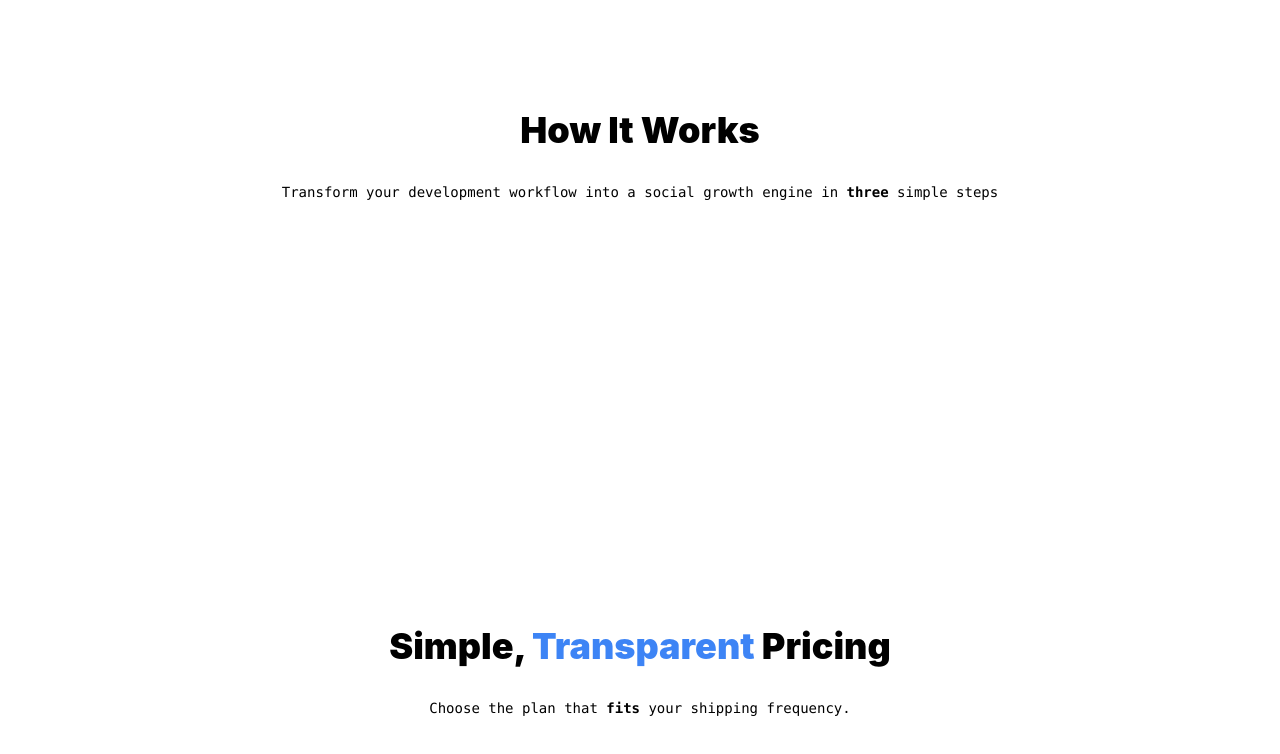
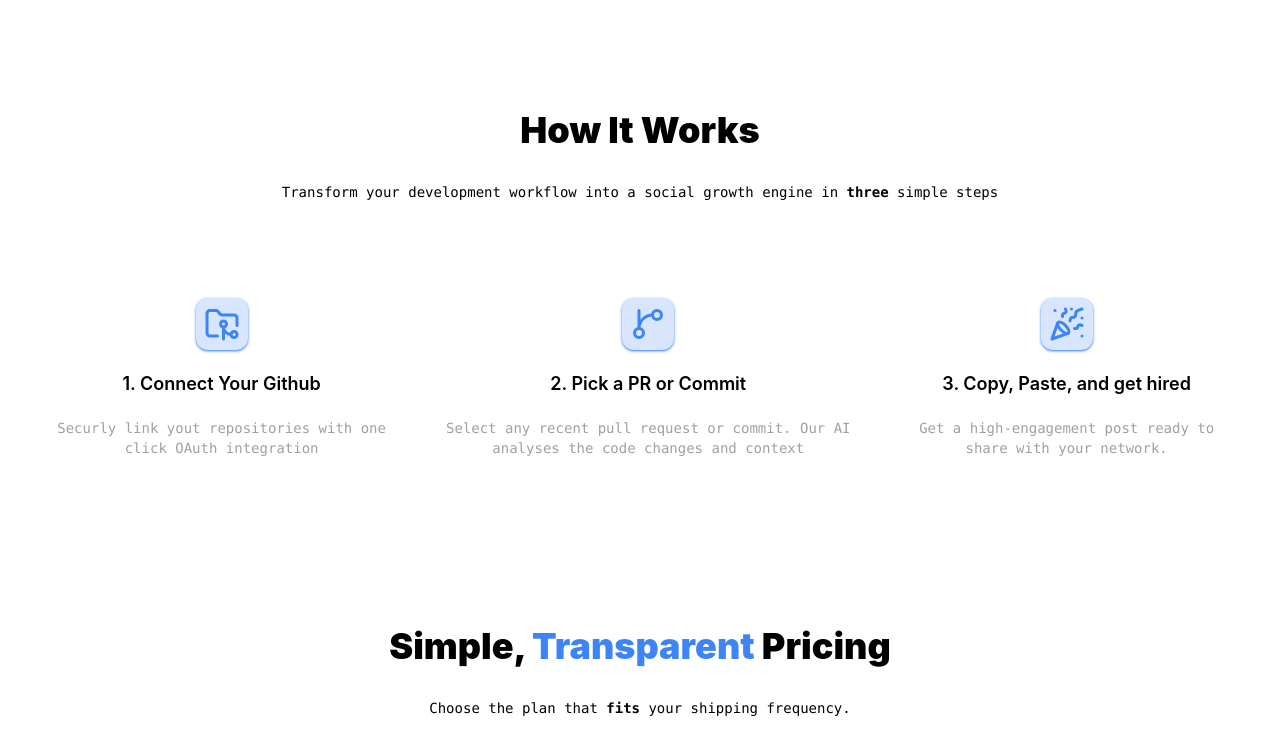
Before and after one commit to ZenenContreras/gitStory, a React (Vite) app: page / in a window 1280 px wide. Shown: the part 1226-1980 px from the top of the page. Built offline with nearby package versions, Linux system fonts and the light colour scheme.

Commit message:
feat: GSAP animation for grow section with timeline and scrolltrigger
This reverts commit d51f3b521298f6afe30638134b6497170e2e4c09.

```diff
--- a/src/components/landing/GrowSection.tsx
+++ b/src/components/landing/GrowSection.tsx
@@ -1,13 +1,7 @@
 import { type JSX } from "react"
 import { GitBranch, PartyPopper,FolderGit2 } from "lucide-react";
-import gsap from "gsap";
-import { useGSAP } from "@gsap/react";
-import { ScrollTrigger } from 'gsap/all';
-
-gsap.registerPlugin(ScrollTrigger)
 
 interface steps{
-    name: string;
     order: number;
     title: string;
     text: string;
@@ -16,38 +10,20 @@ interface steps{
 
 
 const steps: steps[] = [
-
-    {name: 'connect' ,order: 1 , title: 'Connect Your Github', text: 'Securly link yout repositories with one click OAuth integration', icon: <FolderGit2 size={36}/> },
-
-    {name: 'pick' ,order: 2 , title: 'Pick a PR or Commit', text: 'Select any recent pull request or commit. Our AI analyses the code changes and context', icon: <GitBranch size={36}/> },
-
-    {name: 'hired' , order: 3 , title: 'Copy, Paste, and get hired', text: 'Get a high-engagement post ready to share with your network.', icon: <PartyPopper size={36}/>}
+    {order: 1 , title: 'Connect Your Github', text: 'Securly link yout repositories with one click OAuth integration', icon: <FolderGit2 size={36}/> },
+    {order: 2 , title: 'Pick a PR or Commit', text: 'Select any recent pull request or commit. Our AI analyses the code changes and context', icon: <GitBranch size={36}/> },
+    {order: 3 , title: 'Copy, Paste, and get hired', text: 'Get a high-engagement post ready to share with your network.', icon: <PartyPopper size={36}/>}
 ]
 
 
 function GrowSection() {
-    useGSAP(() => {
-        let tl = gsap.timeline({
-            scrollTrigger:{
-                trigger: '#steps',
-                start: 'top bottom',
-                end: 'top 40%',
-                scrub: 1,
-            }
-        })
-
-        tl.from('#connect', {opacity: 0, y: 50 })
-          .from('#pick', {opacity: 0, y: 50 })
-          .from('#hired', {opacity: 0, y: 50 })
-    }, [])
-
   return (
     <section className="flex flex-col items-center py-16 md:py-24">
         <h2 className="font-black  dark:text-slate-100 text-3xl md:text-4xl mb-8">How It Works</h2>
         <p className="font-mono dark:text-secondary text-center text-sm md:text-md mb-24">Transform your development workflow into a social growth engine in <span className="font-bold">three</span> simple steps</p>
-        <div id='steps' className="flex flex-col md:flex-row  gap-18 md:gap-4">
+        <div className="flex flex-col md:flex-row  gap-18 md:gap-4">
             {steps.map((step)=> (
-                <div id={step.name} key={step.order} className="flex flex-col items-center gap-5">
+                <div key={step.order} className="flex flex-col items-center gap-5">
                     <div className="p-2 text-primary rounded-xl shadow shadow-primary bg-primary/20">
                         {step.icon}
                     </div>
```
